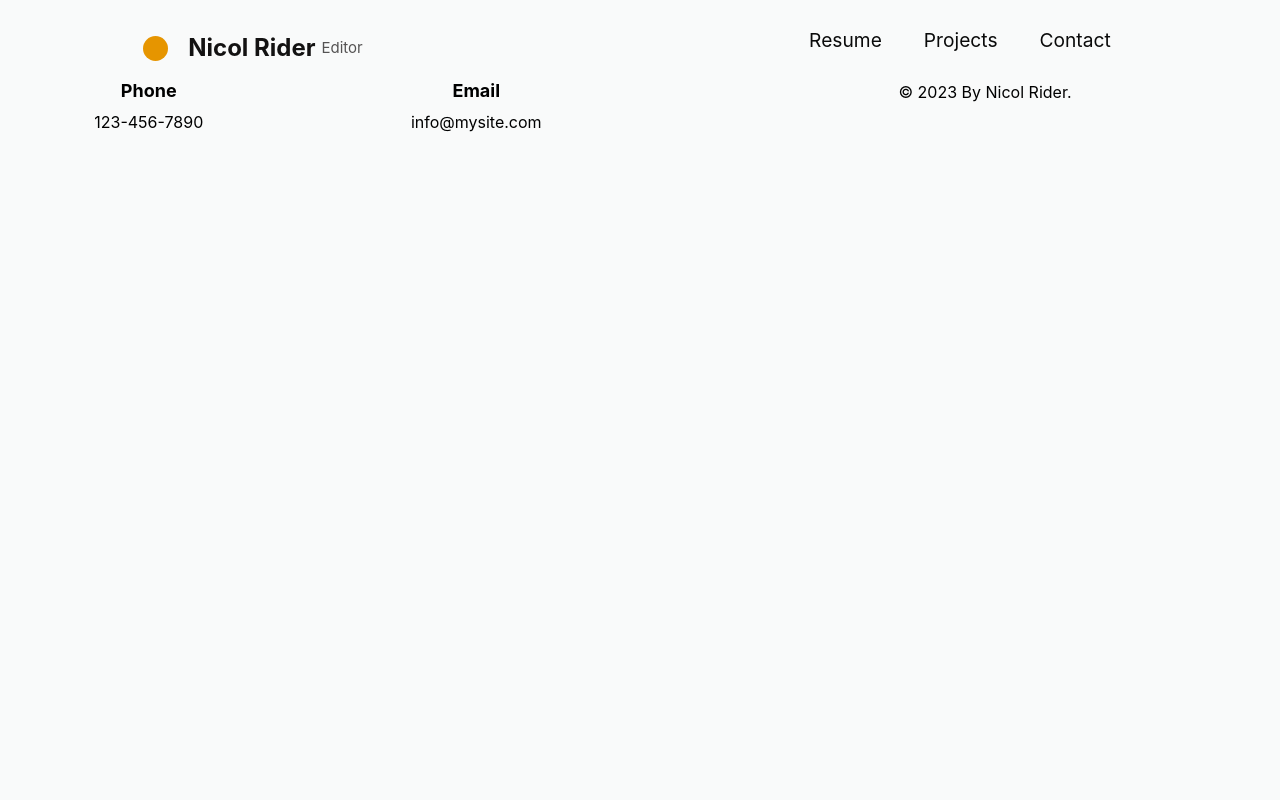
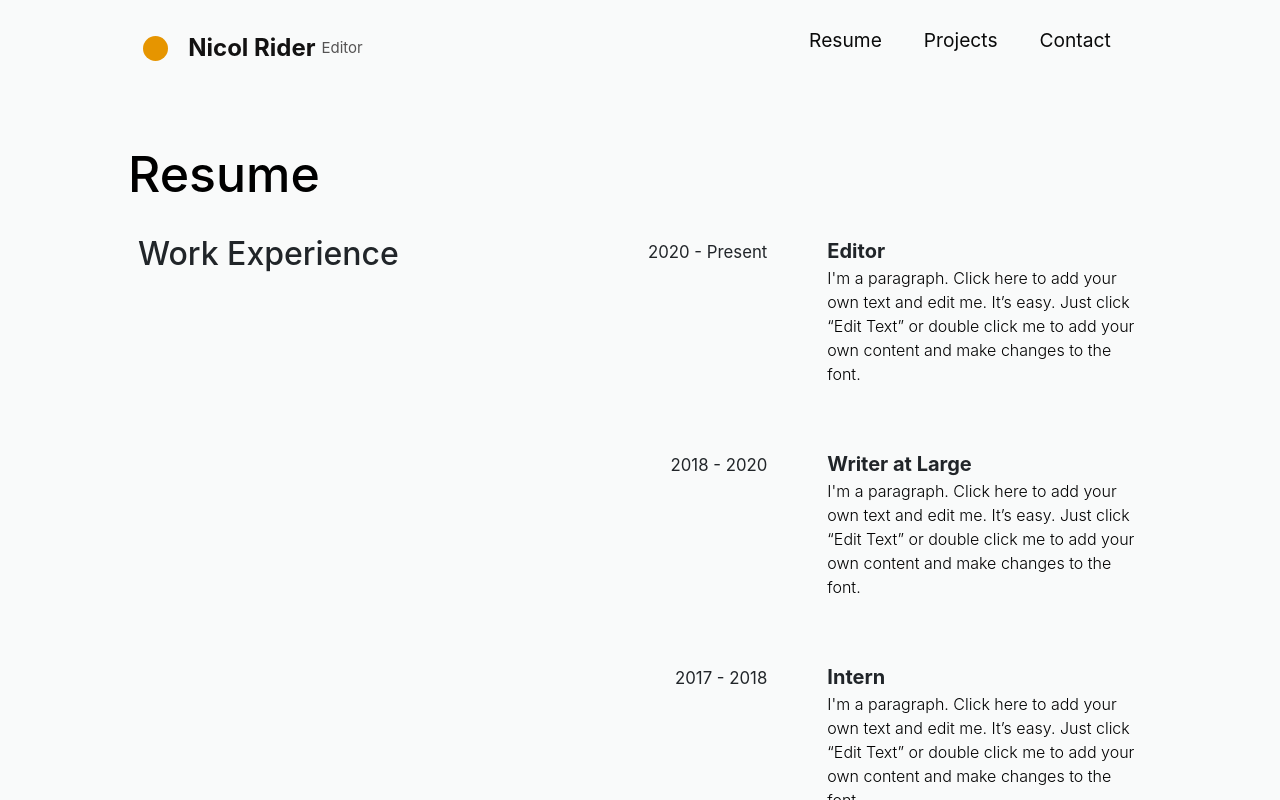
Before and after one commit to trirahul/RSVI2021, a React (Create React App) app: page / in a window 1280 px wide. Both pictures are taken after a click on the element "Resume". Shown: the top 800 px of the page. Built offline with nearby package versions, Linux system fonts and the light colour scheme.

Commit message:
Resume page completed

```diff
--- a/src/components/Header.css
+++ b/src/components/Header.css
@@ -72,6 +72,7 @@
   }
 
   .nav-links:hover {
+    cursor:pointer;
     color: rgb(158, 147, 147);
   }
 
--- a/src/components/Pages/Resume.css
+++ b/src/components/Pages/Resume.css
@@ -0,0 +1,63 @@
+.row-custom{
+    display: flex;
+    margin: 0px 10% 0px 10%;
+    padding: 1% 0px;
+  }
+
+  .heading-custom h1{
+    padding: 5% 0px 0px 10%;
+    text-align: left;
+    font-size: 50px;
+  }
+
+.col-4-custom{
+    width: 33.33%;
+    padding: 10px;
+    font-size: calc(5px + 2vmin);
+    font-weight: 300;
+  }
+
+
+  .year{
+    margin-right: 20px;
+    text-align: right;
+  }
+
+  .section-heading{
+      text-align: left;
+  }
+
+  .sub-heading{
+      font-size: 20px;
+      font-weight: bold;
+      text-align: left;
+    }
+
+    .para{
+        text-align: left;
+    }
+
+    .lists{
+        text-align: left;
+        font-size: 17px;
+    }
+
+    @media (max-width:768px){
+        .heading-custom{
+          padding: 5% 0px 0px 5%;
+          text-align: left;
+          font-size:30px;
+        }
+        .row-custom{
+          display: flex;
+          flex-direction: column;
+          margin: 0px 0px 0px 2%;
+          width: 100%;
+        }
+        .year{
+            text-align: left;
+          }
+        .col-4-custom{
+            width: 100%;
+        }
+      }
--- a/src/components/Pages/Resume.js
+++ b/src/components/Pages/Resume.js
@@ -1,10 +1,88 @@
 import React, { Component } from 'react'
+import './Resume.css'
 
 class Resume extends Component {
     render() {
         return (
             <div>
-
+                <div className="heading-custom">
+                    <h1>Resume</h1>
+                </div>
+                <div className="row-custom">
+                    <div className="col-4-custom">
+                        <h2 className="section-heading">Work Experience</h2>
+                    </div>
+                    <div className="col-4-custom year">
+                        <small className="year">2020 - Present</small>
+                    </div>
+                    <div className="col-4-custom para">
+                            <small className="sub-heading">Editor</small>
+                            <p>I'm a paragraph. Click here to add your own text and edit me. It’s easy. Just click “Edit Text” or double click me to add your own content and make changes to the font.</p>
+                    </div>
+                </div>
+                <div className="row-custom">
+                    <div className="col-4-custom">
+                    </div>
+                    <div className="col-4-custom year">
+                        <small className="year">2018 - 2020</small>
+                    </div>
+                    <div className="col-4-custom para">
+                            <small className="sub-heading">Writer at Large</small>
+                            <p>I'm a paragraph. Click here to add your own text and edit me. It’s easy. Just click “Edit Text” or double click me to add your own content and make changes to the font.</p>
+                    </div>
+                </div>
+                <div className="row-custom">
+                    <div className="col-4-custom">
+                    </div>
+                    <div className="col-4-custom year">
+                        <small className="year">2017 - 2018</small>
+                    </div>
+                    <div className="col-4-custom para">
+                            <small className="sub-heading">Intern</small>
+                            <p>I'm a paragraph. Click here to add your own text and edit me. It’s easy. Just click “Edit Text” or double click me to add your own content and make changes to the font.</p>
+                    </div>
+                </div>
+                <hr></hr>
+                <div className="row-custom">
+                    <div className="col-4-custom">
+                        <h2 className="section-heading">Education</h2>
+                    </div>
+                    <div className="col-4-custom year">
+                        <small className="year">2015 - 2017</small>
+                    </div>
+                    <div className="col-4-custom para">
+                            <small className="sub-heading">Establishment Name | Master’s Degree</small>
+                            <p>I'm a paragraph. Click here to add your own text and edit me. Let your users get to know you.</p>
+                    </div>
+                </div>
+                <div className="row-custom">
+                    <div className="col-4-custom">
+                    </div>
+                    <div className="col-4-custom year">
+                        <small className="year">2012 - 2015</small>
+                    </div>
+                    <div className="col-4-custom para">
+                            <small className="sub-heading">Establishment Name | Bachelor's Degree</small>
+                            <p>I'm a paragraph. Click here to add your own text and edit me. Let your users get to know you.</p>
+                    </div>
+                </div>
+                <hr></hr>
+                <div className="row-custom">
+                    <div className="col-4-custom">
+                        <h2 className="section-heading">Skills &amp; Expertise</h2>
+                    </div>
+                    <div className="col-4-custom">
+                    </div>
+                    <div className="col-4-custom lists">
+                        <ul>
+                            <li>I'm a paragraph. Click here to add your own text and edit me.</li>
+                            <li>I'm a paragraph. Click here to add your own text and edit me.</li>
+                            <li>I'm a paragraph. Click here to add your own text and edit me.</li>
+                            <li>I'm a paragraph. Click here to add your own text and edit me.</li>
+                        </ul>
+                    </div>
+                </div>
+                <hr></hr>
             </div>
         )
     }
```
Also changed, not shown: src/components/Pages/Projects.css (line endings or trailing spaces).
